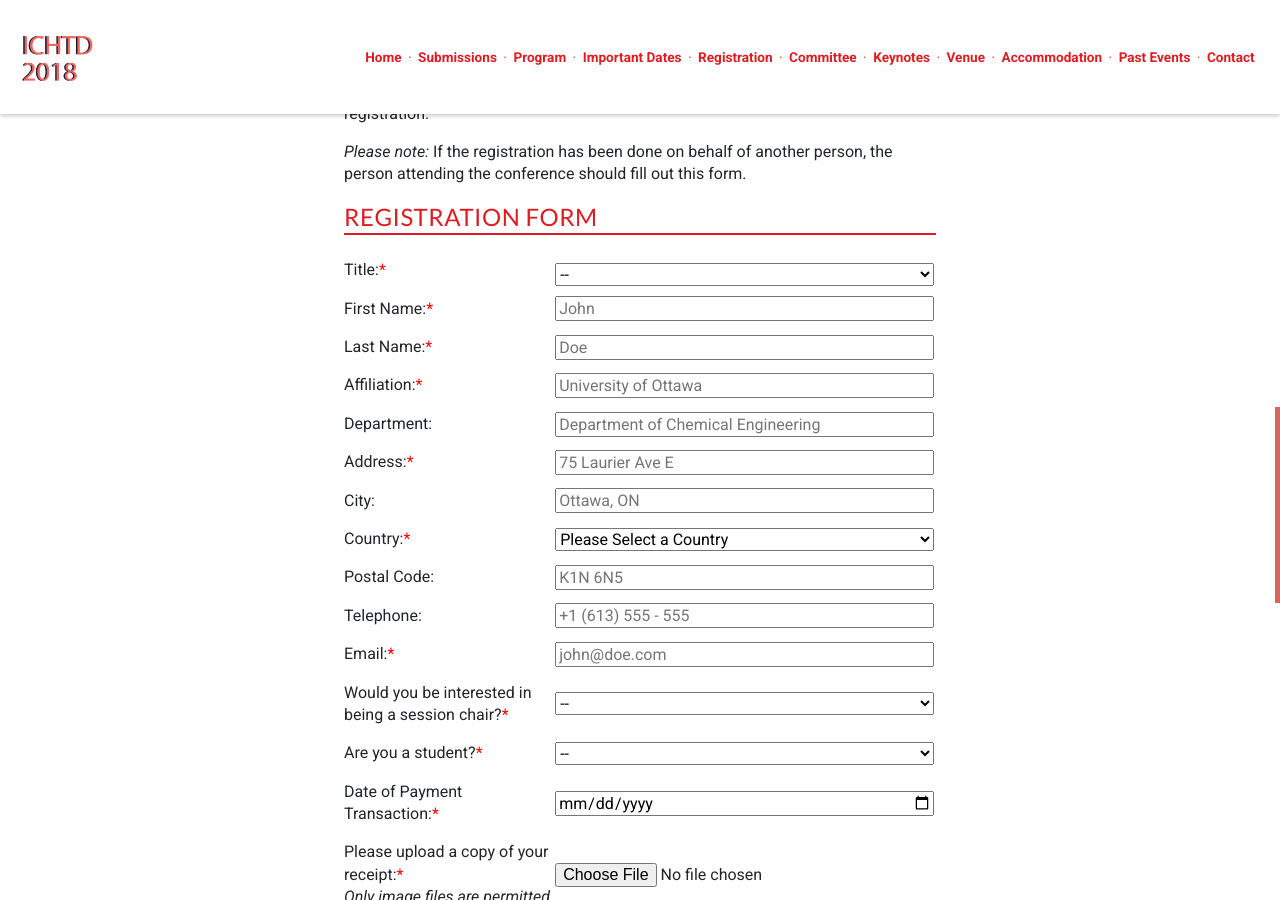
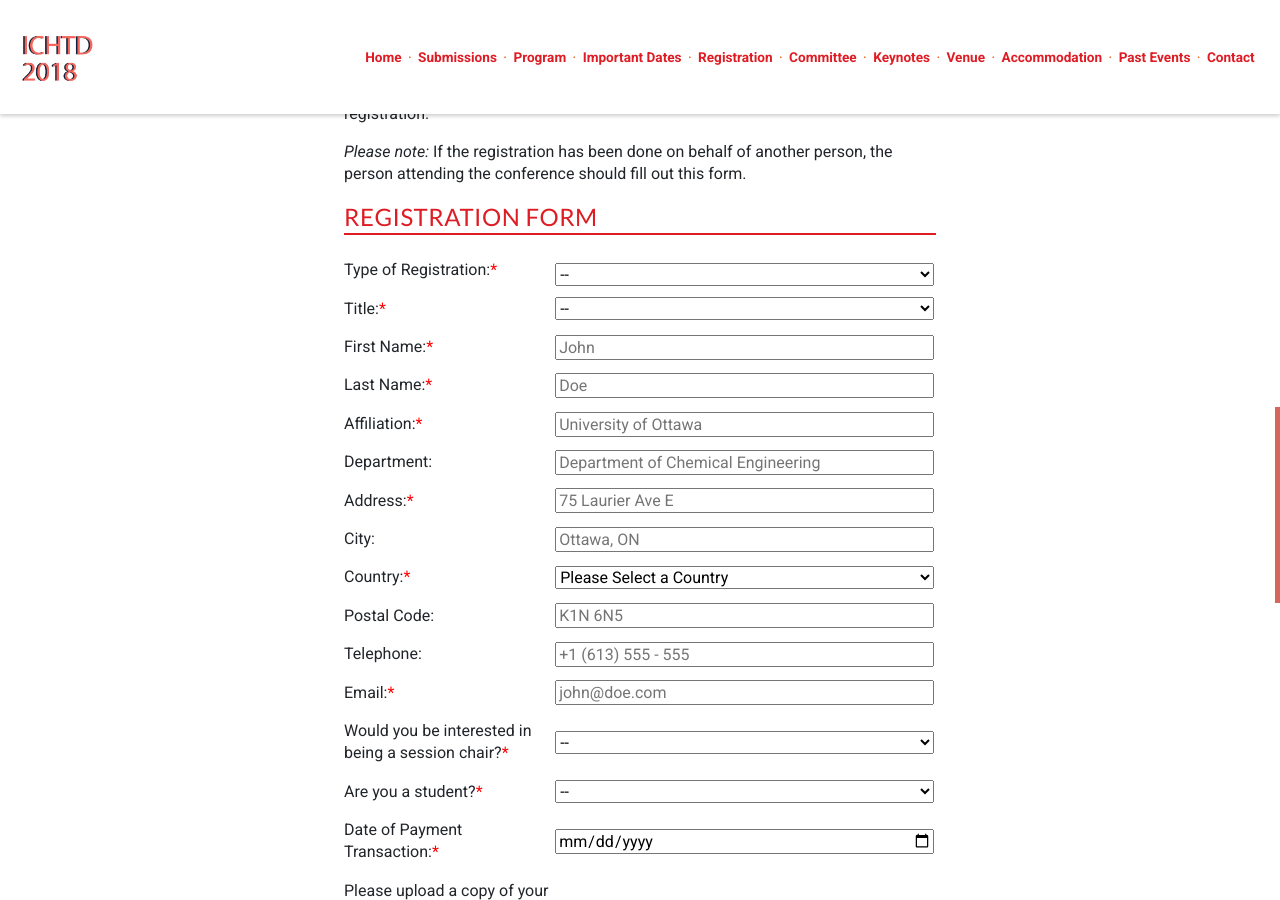
Before and after one commit to intaset/ichtd, a Jekyll site: the page built from registration.html, in a window 1280 px wide and 900 px high, scrolled down 1867 px. Built offline with Jekyll 4.4.1, drawn with Linux system fonts in a browser that asks for light colours; nearby versions of some CDN libraries; Markdown is read by kramdown in place of the engine named in the settings; comment, search, counter and statistics services are not loaded.

Commit message:
update registration form 3

```diff
--- a/_includes/registration-form.html
+++ b/_includes/registration-form.html
@@ -1,6 +1,18 @@
 <h2>Registration Form</h2>
 
     <form action="../registrationform.php" name="registration" method="post" enctype="multipart/form-data" class="registration">
+
+	 <label for="Type_of_Registration">Type of Registration:<span class="asterik">*</span></label>
+     <select name="Type_of_Registration" id="Type_of_Registration">
+                <option selected="" disabled="">--</option>
+                <option>Author</option>
+                <option>Participant</option>
+                <option>Accompanying Person</option>
+                <option>Additional Paper</option>
+                <option>Workshop</option>
+                <option>Closing Ceremony</option>
+                </select>
+                <br>
 
     <label for="title">Title:<span class="asterik">*</span></label>
     <select name="title" id="title">
@@ -447,7 +459,7 @@
     <input type="text" name="Postal_Code" id="Postal_Code" placeholder="K1N 6N5"/>
 
     <label for="telephone">Telephone:</label>
-    <input type="number" name="telephone" id="telephone" placeholder="+1 (613) 555 - 555"/>
+    <input type="text" name="telephone" id="telephone" placeholder="+1 (613) 555 - 555"/>
 
     <label for="email">Email:<span class="asterik">*</span></label>
     <input type="email" name="email" id="email" placeholder="john@doe.com"/>
@@ -514,7 +526,7 @@
     <textarea name="comments" id="comments" cols="35" rows="5" placeholder="Here you can specify your dietary preference, i.e. vegetarian, no pork, etc. You can also specify any details you want for us to include in the paid invoice. For example, if you want us to specify a different affiliation as opposed to the one provided in the form."></textarea>
 
     <label for="Terms_and_Regulations">Terms and Regulations:</label>
-    <textarea name="Terms_and_Regulations" cols="35" rows="9" readonly="" id="Terms_and_Regulations">Please note the following: 1. Prices are in EUROS. 2. The registration fee is VAT included. 3. For students registering at the conference, student identification will be required at the registration desk. 4. Registration fees are not refundable under any circumstances.</textarea>
+    <textarea name="Terms_and_Regulations" cols="35" rows="9" readonly id="Terms_and_Regulations">Please note the following: 1. Prices are in EUROS. 2. The registration fee is VAT included. 3. For students registering at the conference, student identification will be required at the registration desk. 4. Registration fees are not refundable under any circumstances.</textarea>
 
     <label for="Registrant_Agreement">Registrant Agreement:<span class="asterik">*</span></label>
     <input name="Registrant_Agreement" type="checkbox" id="Registrant_Agreement" value="checked"><p class="body">I have Read and Agreed to the Terms and Regulations</p>
--- a/js/form-validation.js
+++ b/js/form-validation.js
@@ -11,10 +11,7 @@ $(function() {
       title: {
         required: true,
       },
-<<<<<<< HEAD
 	   Type_of_Registration: "required",
-=======
->>>>>>> parent of cffaff4... update registration page
       First_Name: "required",
       Last_Name: "required",
       affiliation: "required",
@@ -38,10 +35,7 @@ $(function() {
     },
     // Specify validation error messages
     messages: {
-<<<<<<< HEAD
 	  Type_of_Registration: "Please select your registration type",
-=======
->>>>>>> parent of cffaff4... update registration page
       title: "Please select your prefix",
       First_Name: "Please enter your first name",
       Last_Name: "Please enter your last name",
```
Also changed, not shown: 2 other files.
